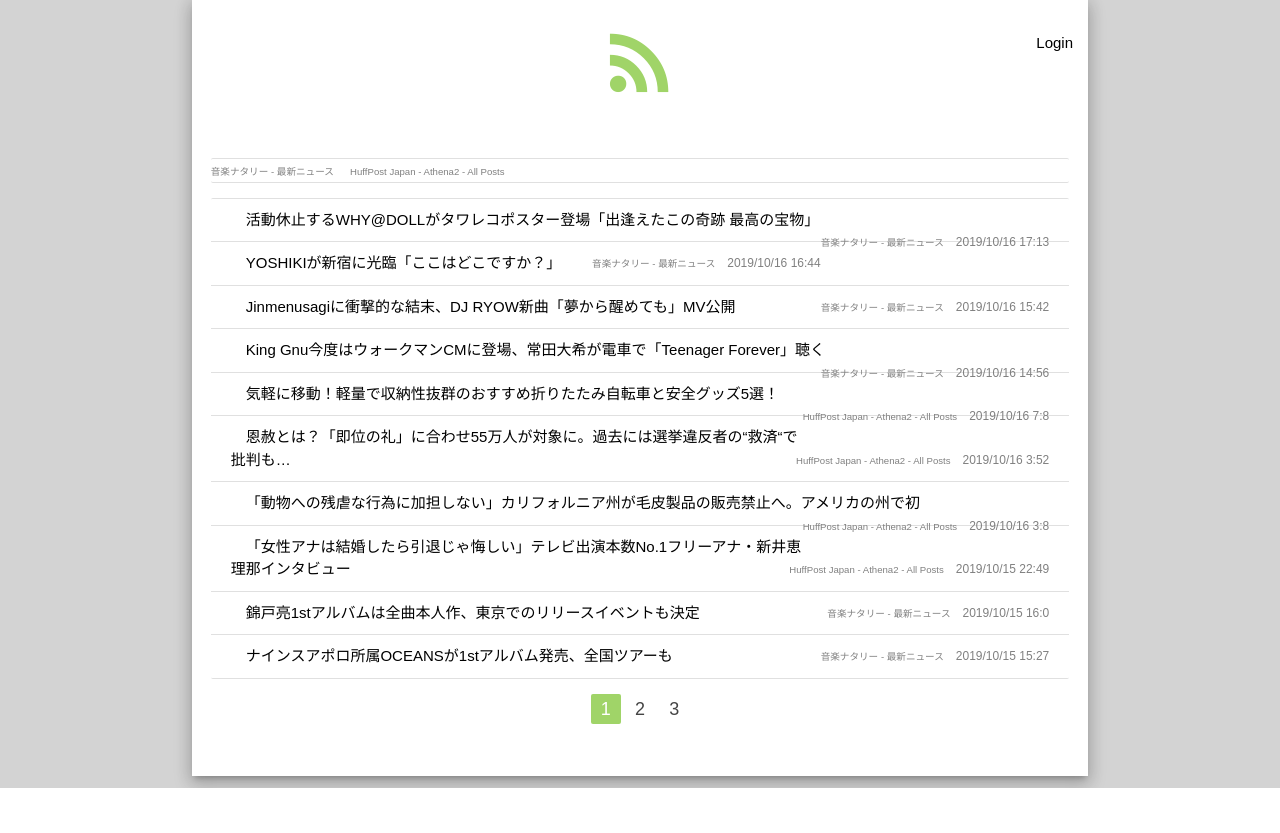
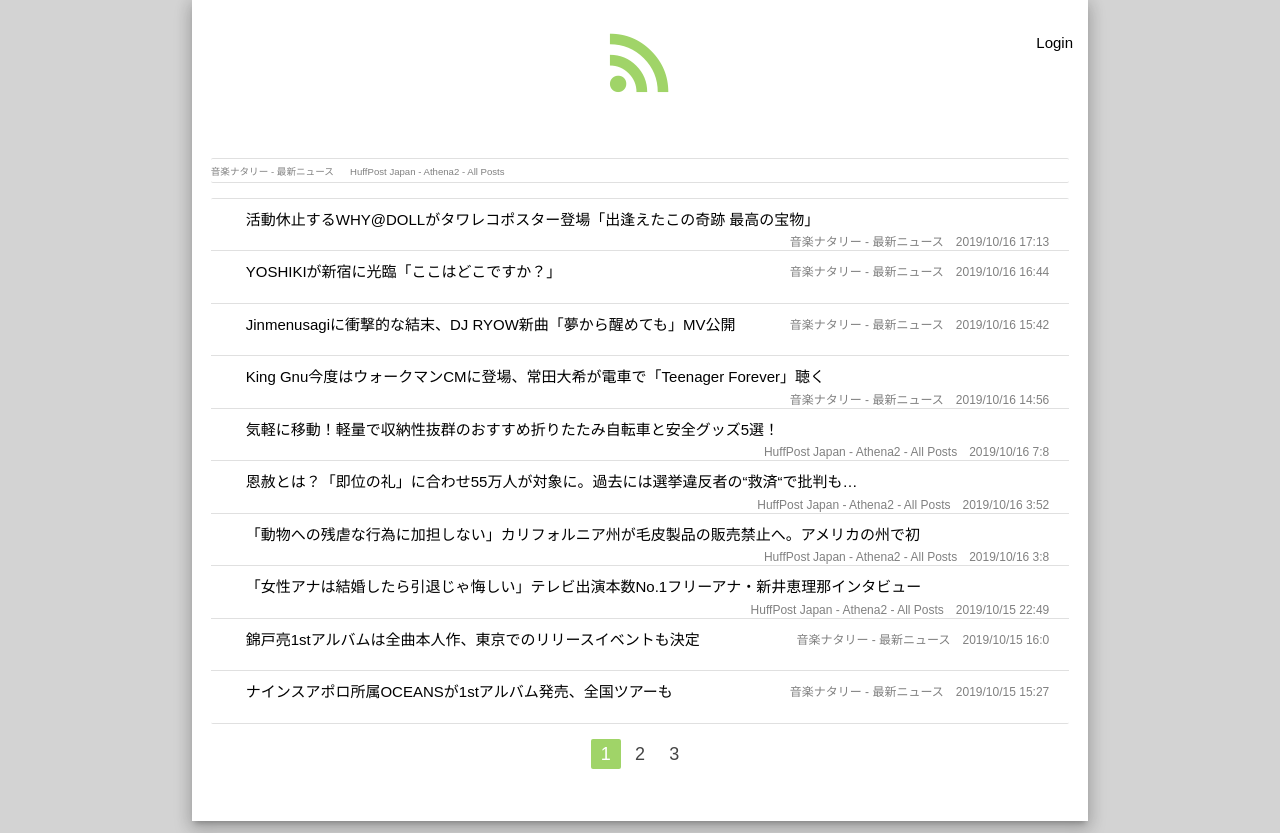
Before and after one commit to eykn2z/flask-news-feed-app, a Flask app: page / in a window 1280 px wide. Shown: the part 13-846 px from the top of the page. Before the commit the page ends 801 px from the top, so only its background shows below. Run offline with Flask 2, Linux system fonts and the light colour scheme; data comes from the database, SQL or seed files in the repository.

Commit message:
new commit

```diff
--- a/flask_blog/scripts_db.py
+++ b/flask_blog/scripts_db.py
@@ -1,8 +1,8 @@
 from flask_script import Command
 from flask_blog import db
 
-class InitDB(Command):#Command実行のためのクラス定義
-    "create database"#クラスの説明のためのコメント
+class InitDB(Command):
+    "create database"
 
     def run(self):
         db.create_all()
--- a/flask_blog/static/style.css
+++ b/flask_blog/static/style.css
@@ -52,6 +52,7 @@
     border-right:none;
 }
 
+
 .footer{
     font-size: 120%;
     text-align:center;
@@ -60,10 +61,15 @@
 .author{
     margin-right:1em;
 }
+
+.collection-text{
+    display:inline-block;
+}
 .mini-info{
     display:flex;
     float:right;
     padding-bottom:0.5em;
+    vertical-align: bottom;
 }
 
 .siteTitle,.siteTitle a{
--- a/flask_blog/templates/index.html
+++ b/flask_blog/templates/index.html
@@ -13,9 +13,13 @@
 
 <ul class="collection left-align entries-collection">
 {% for entry in entries.items %}
-    <li class="collection-item">
-            <span class="text"><a href="{{entry.url}}">{{entry.title}}</a></span>
-            <div class="mini-info float-right"><span class="author"><a href="/">{{entry.sitename}}</a></span><span class="update">{{entry.updated.year}}/{{entry.updated.month}}/{{entry.updated.day}} {{entry.updated.hour}}:{{entry.updated.minute}}</span></div>
+    <li class="collection-item"style="padding-bottom:19px;">
+        <span style="display:inline-block;"><a href="{{entry.url}}" class="text">{{entry.title}}</a></span>
+        <span class="mini-info">
+          <a href="{{entry.siteurl}}" class="author">{{entry.sitename}}</a>
+          <span class="update">{{entry.updated.year}}/{{entry.updated.month}}/{{entry.updated.day}} {{entry.updated.hour}}:{{entry.updated.minute}}</span>
+        </span>
+      <!-- </p> -->
     </li>
 {% else %}
 投稿がありません
```
